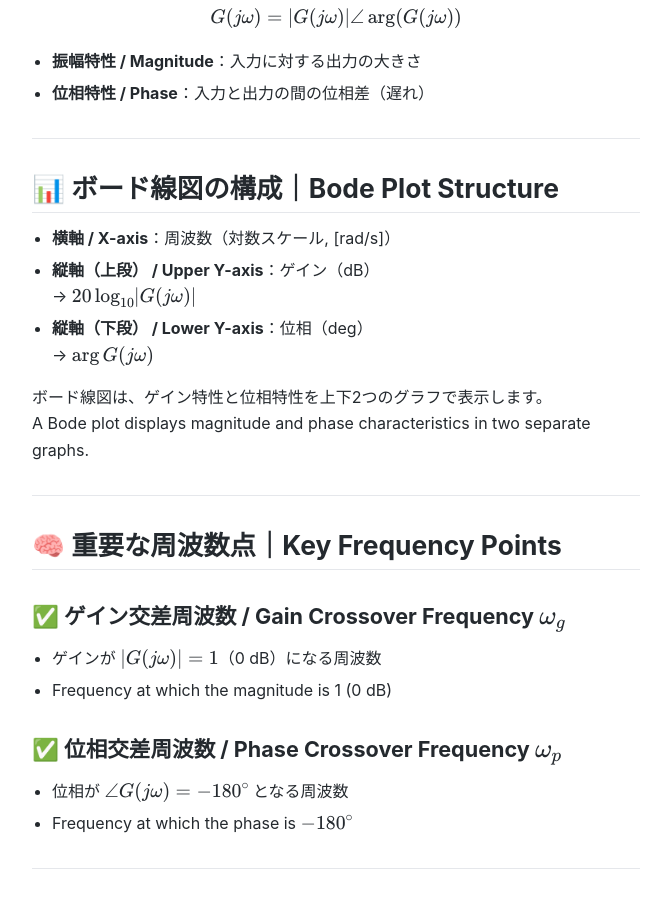
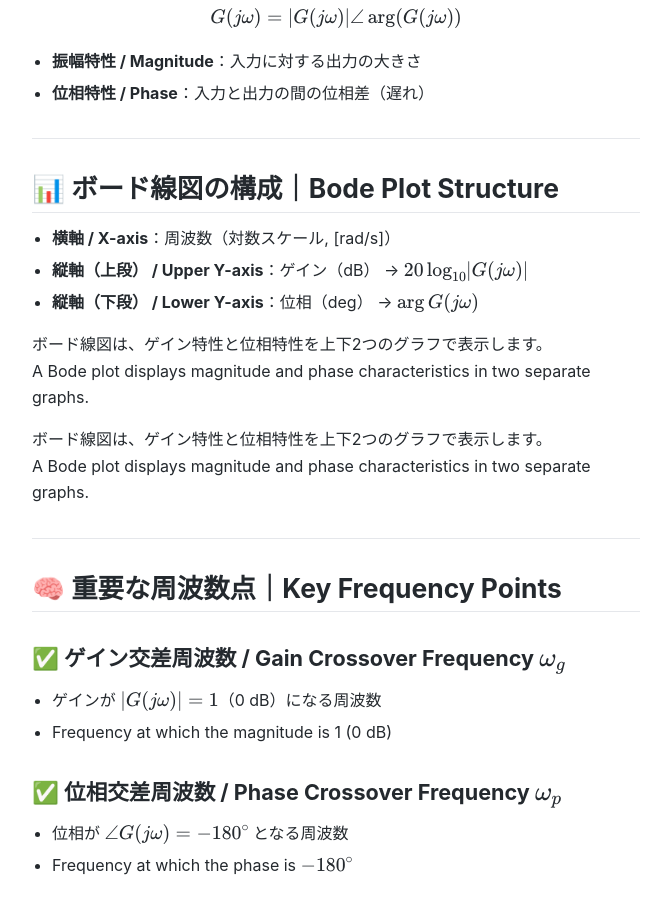
Before and after one commit to Samizo-AITL/EduController, a Jekyll site: the page built from part01_classical/theory/04_freq_analysis.md, in a window 1280 px wide and 900 px high, scrolled down 937 px. Shown: the whole window, without its empty margins (304-975 px from the left). Built offline with Jekyll 4.4.1, drawn with Linux system fonts in a browser that asks for light colours.

Commit message:
Update 04_freq_analysis.md

```diff
--- a/part01_classical/theory/04_freq_analysis.md
+++ b/part01_classical/theory/04_freq_analysis.md
@@ -46,10 +46,11 @@ $$
 ## 📊 ボード線図の構成｜Bode Plot Structure
 
 - **横軸 / X-axis**：周波数（対数スケール, [rad/s]）
-- **縦軸（上段） / Upper Y-axis**：ゲイン（dB）
-  → $20 \log_{10} \lvert G(j\omega) \rvert$
-- **縦軸（下段） / Lower Y-axis**：位相（deg）
-  → $\arg G(j\omega)$
+- **縦軸（上段） / Upper Y-axis**：ゲイン（dB） →  $20 \log_{10} \lvert G(j\omega) \rvert$
+- **縦軸（下段） / Lower Y-axis**：位相（deg） →  $\arg G(j\omega)$
+
+ボード線図は、ゲイン特性と位相特性を上下2つのグラフで表示します。
+A Bode plot displays magnitude and phase characteristics in two separate graphs.
 
 ボード線図は、ゲイン特性と位相特性を上下2つのグラフで表示します。
 A Bode plot displays magnitude and phase characteristics in two separate graphs.
```
